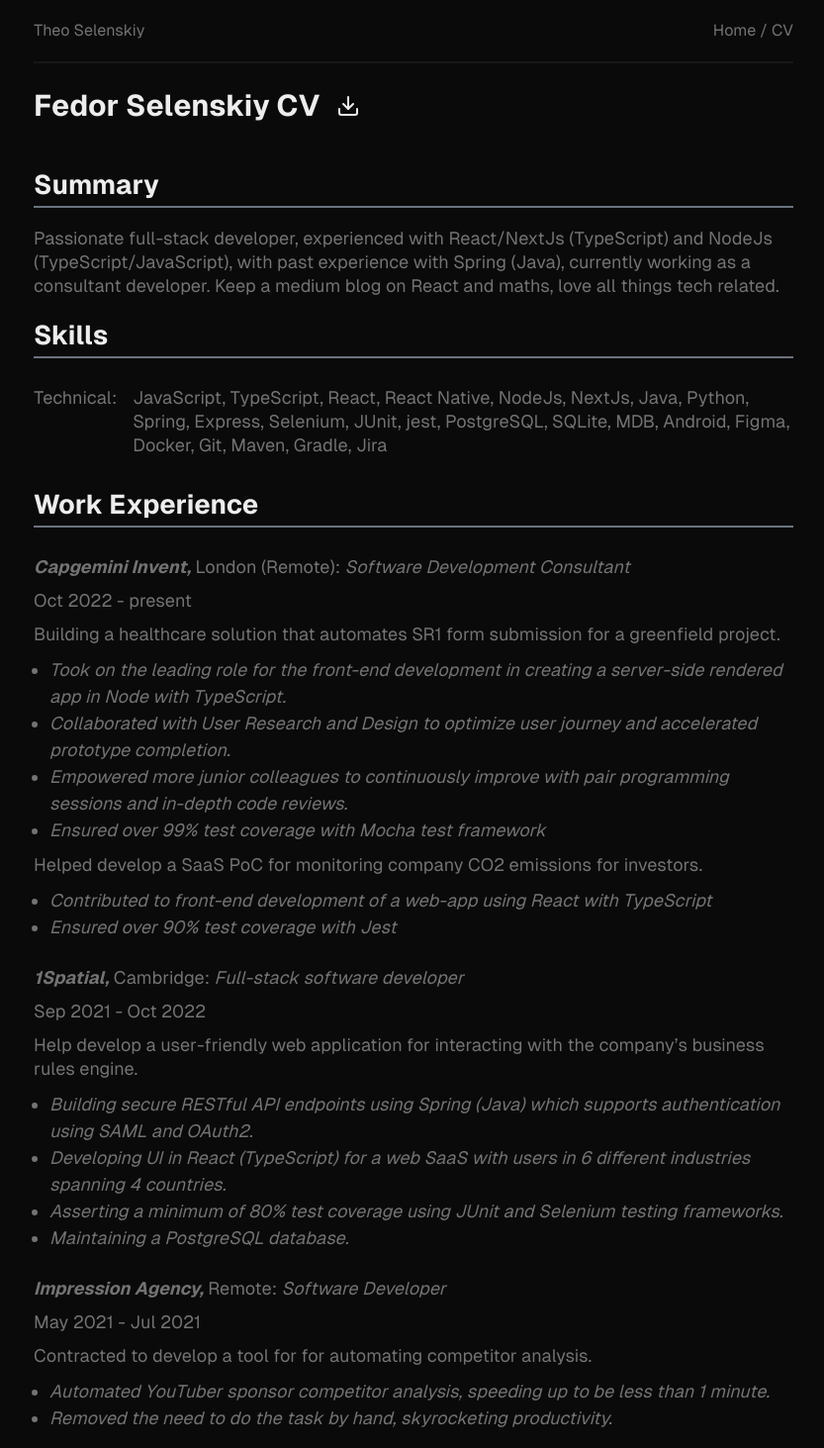
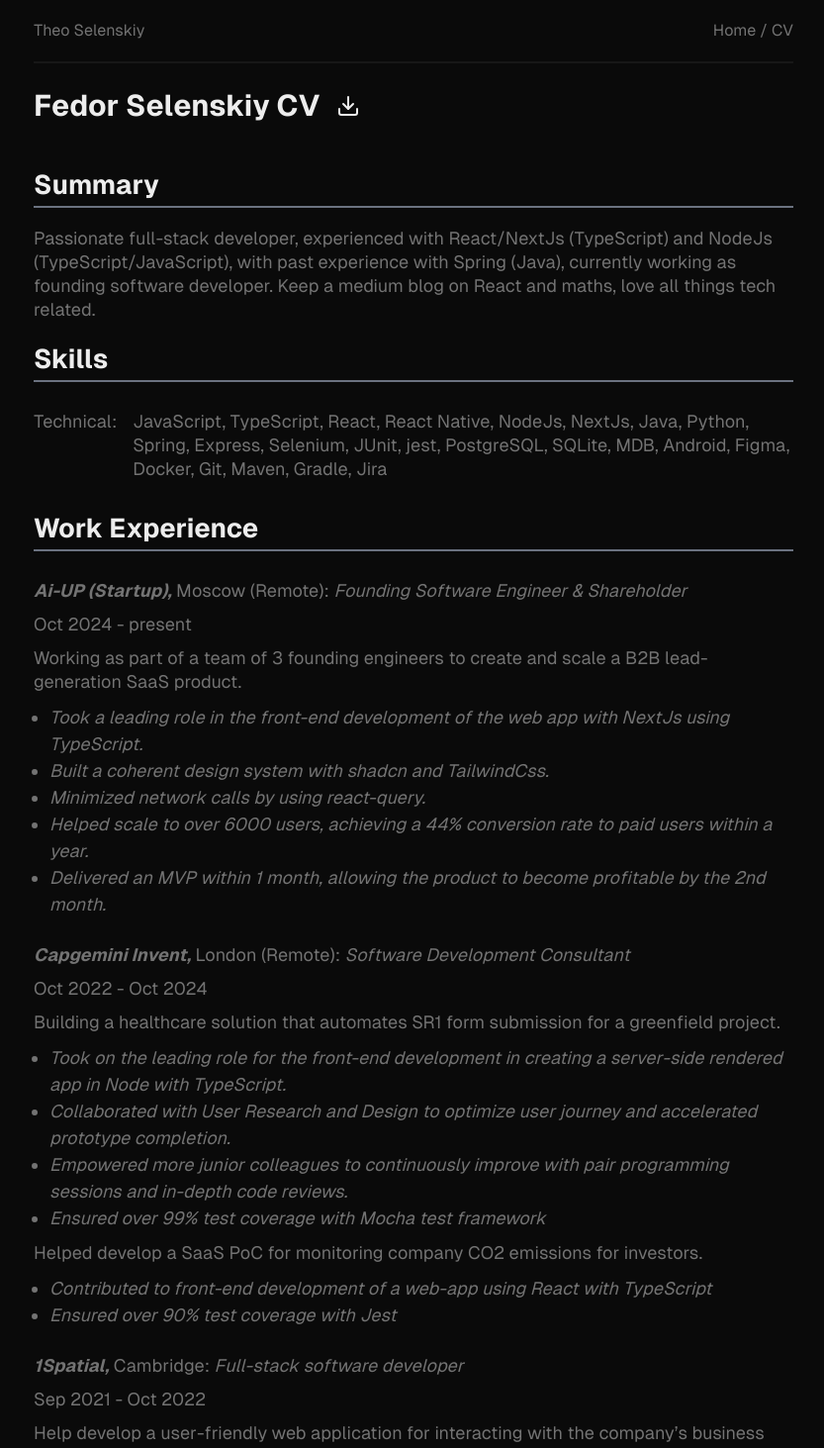
Before and after one commit to fs1g17/theo-selenskiy, a Next.js app: page /cv in a window 1280 px wide. Shown: the top 1463 px of the page at 99% size, without its empty margins (222-1055 px from the left). Built offline with nearby package versions, Linux system fonts and the light colour scheme.

Commit message:
feat: add job tracker to list of projects

```diff
--- a/src/app/cv/page.tsx
+++ b/src/app/cv/page.tsx
@@ -15,8 +15,8 @@
         <p className="text-muted-foreground">
           Passionate full-stack developer, experienced with React/NextJs
           (TypeScript) and NodeJs (TypeScript/JavaScript), with past experience
-          with Spring (Java), currently working as a consultant developer. Keep
-          a medium blog on React and maths, love all things tech related.
+          with Spring (Java), currently working as founding software developer.
+          Keep a medium blog on React and maths, love all things tech related.
         </p>
       </div>
 
@@ -36,10 +36,30 @@
         <h3 className="w-full border-b-2 border-b-gray-500">Work Experience</h3>
         <div className="flex flex-col gap-y-4">
           <WorkExperience
+            job="Ai-UP (Startup)"
+            location="Moscow (Remote)"
+            title="Founding Software Engineer & Shareholder"
+            date="Oct 2024 - present"
+            parts={[
+              {
+                description:
+                  "Working as part of a team of 3 founding engineers to create and scale a B2B lead-generation SaaS product.",
+                bulletPoints: [
+                  "Took a leading role in the front-end development of the web app with NextJs using TypeScript.",
+                  "Built a coherent design system with shadcn and TailwindCss.",
+                  "Minimized network calls by using react-query.",
+                  "Helped scale to over 6000 users, achieving a 44% conversion rate to paid users within a year.",
+                  "Delivered an MVP within 1 month, allowing the product to become profitable by the 2nd month.",
+                ],
+              },
+            ]}
+          />
+
+          <WorkExperience
             job="Capgemini Invent"
             location="London (Remote)"
             title="Software Development Consultant"
-            date="Oct 2022 - present"
+            date="Oct 2022 - Oct 2024"
             parts={[
               {
                 description:
@@ -76,22 +96,6 @@
                   "Developing UI in React (TypeScript) for a web SaaS with users in 6 different industries spanning 4 countries.",
                   "Asserting a minimum of 80% test coverage using JUnit and Selenium testing frameworks.",
                   "Maintaining a PostgreSQL database.",
-                ],
-              },
-            ]}
-          />
-          <WorkExperience
-            job="Impression Agency"
-            location="Remote"
-            title="Software Developer"
-            date="May 2021 - Jul 2021"
-            parts={[
-              {
-                description:
-                  "Contracted to develop a tool for for automating competitor analysis.",
-                bulletPoints: [
-                  "Automated YouTuber sponsor competitor analysis, speeding up to be less than 1 minute.",
-                  "Removed the need to do the task by hand, skyrocketing productivity.",
                 ],
               },
             ]}
--- /dev/null
+++ b/src/app/job-tracker/page.tsx
@@ -0,0 +1,96 @@
+import Link from "next/link";
+import Image from "next/image";
+
+export default function JobTracker() {
+  return (
+    <div className="w-full flex flex-col gap-y-10 pb-10">
+      <div className="flex flex-col">
+        <h1>JobTracker</h1>
+        <Link
+          href="https://github.com/fs1g17/JobTracker"
+          target="_blank"
+          className="text-muted-foreground"
+        >
+          Check out the GitHub repo (opens in new tab)
+        </Link>
+      </div>
+      <div>
+        <h2>Demo</h2>
+        <video
+          controls
+          src={"/videos/job-tracker-demo.mp4"}
+          autoPlay
+          muted
+          className="w-full aspect-auto grayscale"
+        />
+      </div>
+      <div>
+        <h2>What problem does it solve?</h2>
+        <p className="text-muted-foreground">
+          It's easy to lose track of job applications, important emails can get
+          easily lost in the inbox.
+        </p>
+      </div>
+      <div>
+        <h2>What does it do?</h2>
+        <p className="text-muted-foreground">
+          This fullstack webapp allows me to easily track all my job
+          applications by leveraging AI. It's a kanban board of all my job
+          applications, and it gets automatically updated when an email
+          regarding a job application is received.
+        </p>
+      </div>
+      <div>
+        <h2>Tech approach</h2>
+        <p className="text-muted-foreground">The tech-stack is this: The</p>
+        <ul className="ml-4 marker:text-muted-foreground text-muted-foreground list-disc	">
+          <li>Go on the backend, with PostgreSQL database</li>
+          <li>NextJs, TailwindCss, and shadcn on the frontend</li>
+          <li>n8n for AI integration</li>
+          <li>Docker - everything is dockerised for easy deployment</li>
+        </ul>
+        <h3>Backend</h3>
+        <p className="text-muted-foreground">There are 3 main endpoints:</p>
+        <ul className="ml-4 marker:text-muted-foreground text-muted-foreground list-disc	">
+          <li>
+            Create job application (called when an email confirming received
+            application is sent)
+          </li>
+          <li>
+            Update job application (called when an email informing about updates
+            regarding job application is sent)
+          </li>
+          <li>
+            Create notification (called when any data is missing, but the email
+            is classified as relating to job application)
+          </li>
+        </ul>
+        <h3>n8n</h3>
+        <p className="text-muted-foreground">
+          The approach with n8n is quite straightforward:
+        </p>
+        <Image
+          src="/job-tracker/job-tracker-n8n.png"
+          width={1000}
+          height={100}
+          objectFit="contain"
+          alt=""
+          className="w-full mx-auto grayscale"
+        />
+        <p className="text-muted-foreground">
+          There is a GMail trigger, which activates whenever an email is
+          received in the inbox. This is then piped to a text classifier, which
+          classifies the email as either "applied", "in_progress", "rejected",
+          "offer", or "not a job application". If the email is classified as
+          relating to a job application, then the corresponding endpoing is
+          called.
+        </p>
+        <p className="text-muted-foreground">
+          However, if any data is missing (i.e. it's not clear which company or
+          what role the email is talking about), then the "notification"
+          endpoint is called so that I never miss important emails.
+        </p>
+      </div>
+    </div>
+  );
+}
--- a/src/components/projects.tsx
+++ b/src/components/projects.tsx
@@ -2,6 +2,12 @@
 import ProjectCard from "./project-card";
 
 const projects: Project[] = [
+  {
+    projectUrl: "/job-tracker",
+    projectTitle: "JobTracker",
+    projectDescription:
+      "AI-powered web-app for automatically tracking job applications.",
+  },
   {
     projectUrl: "/anymate.video",
     projectTitle: "anymate.video",
```
Also changed, not shown: public/job-tracker/job-tracker-n8n.png (added), 1 other file (tests, documents, lock files or other folders).
